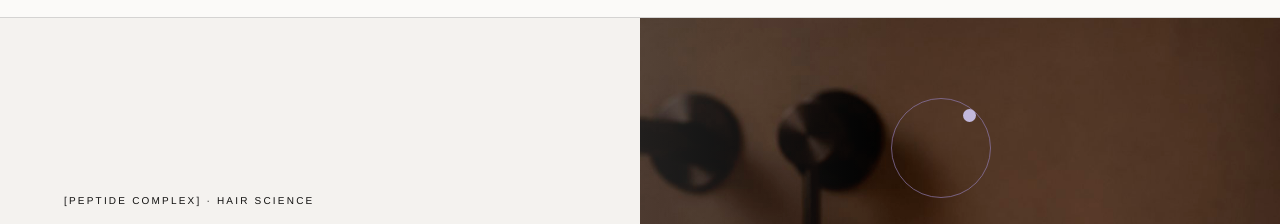
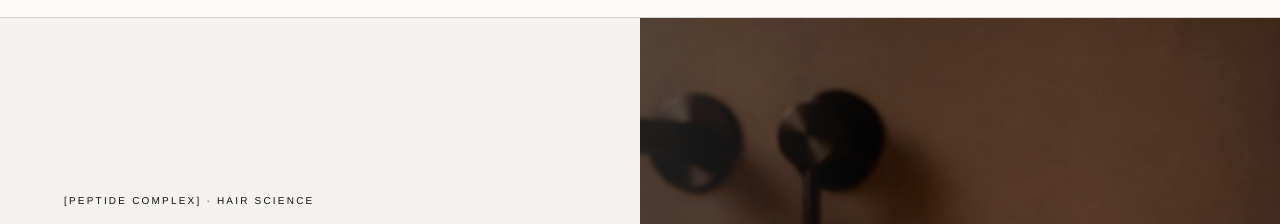
Before and after one commit to santiago18info-max/sienna, a plain HTML site: page index.html in a window 1280 px wide. Shown: the part 60-284 px from the top of the page. Drawn offline with nearby package versions, Linux system fonts and the light colour scheme; a web font is replaced by a local one.

Commit message:
Hero: quitar el circulo violeta superpuesto a la foto
Co-Authored-By: Claude Opus 5.5 <noreply@anthropic.com>

```diff
--- a/css/sections.css
+++ b/css/sections.css
@@ -33,15 +33,6 @@
 .hero-index {
   position: absolute; bottom: 26px; right: var(--page-pad); z-index: 2;
   font-size: 9px; letter-spacing: .18em; color: white; mix-blend-mode: difference;
-}
-.hero-mark {
-  position: absolute; width: 100px; height: 100px; border-radius: 50%;
-  border: 1px solid rgba(148,128,187,.65); left: 47%; top: 18%;
-  transform: translate(-50%, -50%); z-index: 2; pointer-events: none;
-}
-.hero-mark::after {
-  content: ""; position: absolute; width: 13px; height: 13px; border-radius: 50%;
-  background: var(--lavender); top: 10px; right: 14px;
 }
 .scroll-note {
   position: absolute; left: var(--page-pad); bottom: 25px; display: flex;
--- a/index.html
+++ b/index.html
@@ -57,7 +57,6 @@
       </div>
       <div class="hero-image">
         <img src="assets/img/hero-shampoo.jpg" alt="Shampoo SIENNA [peptide complex] sobre una mesada de piedra" width="1083" height="1452">
-        <div class="hero-mark" aria-hidden="true"></div>
         <span class="hero-index">SCIENTIFIC BEAUTY — 001</span>
       </div>
       <div class="scroll-note"><i></i> Scroll to explore</div>
```
